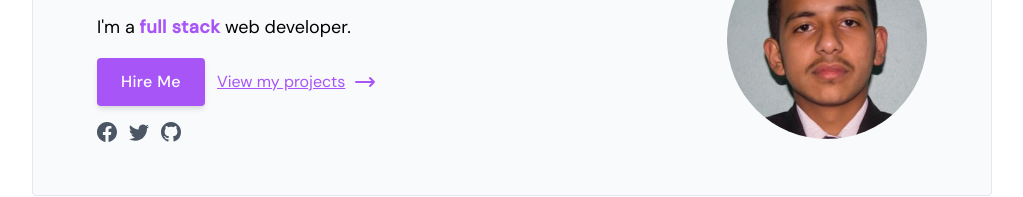
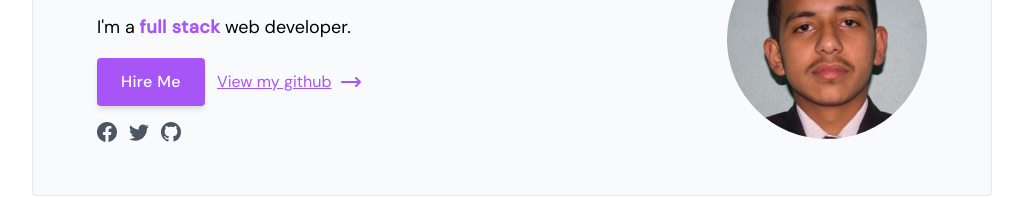
Before and after one commit to projectashik/cb-ashik.me, a Next.js app: page / in a window 1280 px wide. Shown: the part 210-407 px from the top of the page, without its empty margins (128-1151 px from the left). Built offline with nearby package versions, Linux system fonts and the light colour scheme.

Commit message:
Fiverr link updated

```diff
--- a/components/Navbar.tsx
+++ b/components/Navbar.tsx
@@ -58,15 +58,14 @@ const Navbar = () => {
         </ul>
         <ul className="flex items-center space-x-8 lg:flex">
           <li>
-            <Link href="">
             <a
+              href="https://www.fiverr.com/users/ashik_chapagain"
               className="inline-flex items-center justify-center h-12 px-6 font-medium tracking-wide text-white transition duration-200 rounded shadow-md bg-primary-500 hover:bg-primary-700 focus:shadow-outline focus:outline-none"
               aria-label="Hire me"
               title="Hire me"
             >
               Hire me
             </a>
-            </Link>
           </li>
         </ul>
         {/* Mobile menu */}
--- a/pages/index.tsx
+++ b/pages/index.tsx
@@ -28,10 +28,14 @@ const Home: NextPage = () => {
                   web developer.
                 </p>
                 <div className=" justify-center md:justify-start flex items-center mt-4 space-x-3">
-                  <Button href="https://fiverr.com">Hire Me</Button>
-                  <Link href="/projects">
-                    <a className="underline flex items-center space-x-2 text-primary-500">
-                      <span>View my projects</span>
+                  <Button href="https://www.fiverr.com/users/ashik_chapagain">
+                    Hire Me
+                  </Button>
+                  <a
+                    href="https://github.com/projectashik"
+                    className="underline flex items-center space-x-2 text-primary-500"
+                  >
+                    <span>View my github</span>
                     <svg
                       xmlns="http://www.w3.org/2000/svg"
                       className="h-6 w-6"
@@ -47,7 +51,6 @@ const Home: NextPage = () => {
                       />
                     </svg>
                   </a>
-                  </Link>
                 </div>
                 <div className="justify-center md:justify-start mt-4 flex space-x-3">
                   <a
```
Lines whose indentation alone changed are shown as unchanged.
